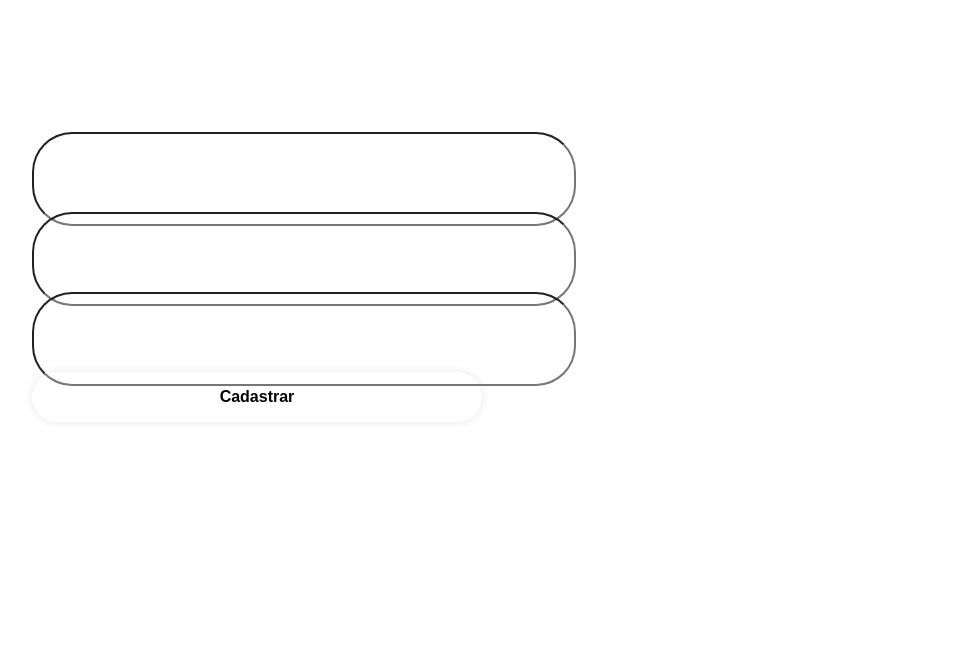
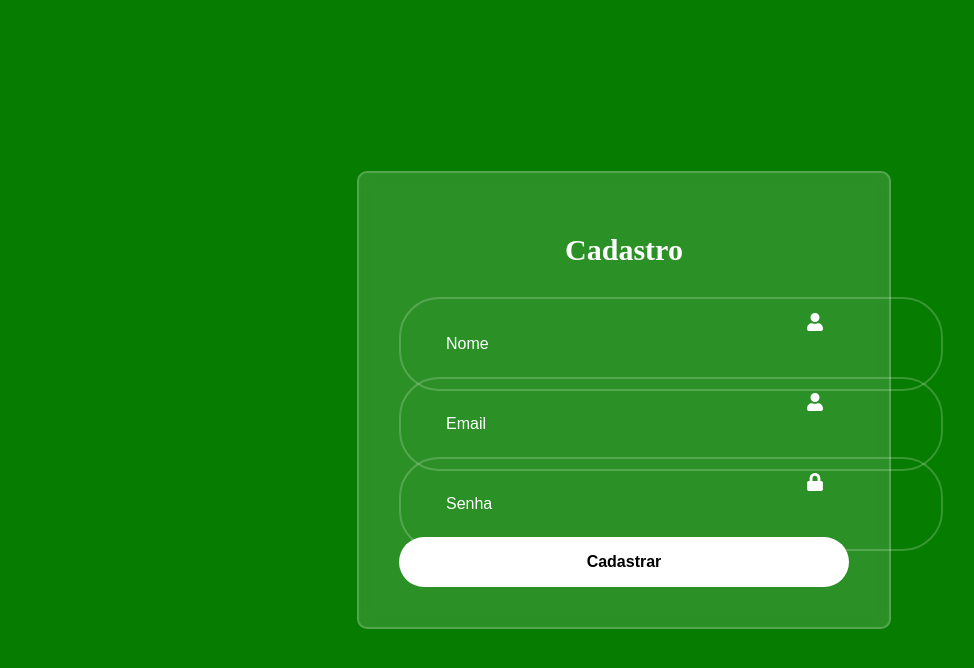
Before and after one commit to Ian-LS-Cesar/Controle-Financeiro, a React (Vite) app in the folder front/: page / in a window 1280 px wide. Shown: the top 668 px of the page, without its empty margins (16-990 px from the left). Built offline with nearby package versions, Linux system fonts and the light colour scheme.

Commit message:
cadastro e login funcionais

```diff
--- a/front/src/components/Login/Login.css
+++ b/front/src/components/Login/Login.css
@@ -1,12 +1,19 @@
-/* Precisa arrumar um jeito de tirar o sombreamento do texot e da borda do login */
+body {
+    min-height: 100vh;
+    margin: 0;
+    display: flex;
+    align-items: center;
+    justify-content: center;
+    background: #067d00; /* ou qualquer cor de fundo desejada */
+}
+
 .container {
     width: 450px;
     background-color: rgba(255,255,255, 0.15);
     backdrop-filter: blur(10px);
-    border: 2px sold rgba(rgba(255,255,255, 0.2));
+    border: 2px solid rgba(255,255,255, 0.2);
     padding:40px;
     border-radius: 10px;
-
 }
 
 .container h1{
@@ -27,11 +34,13 @@
     height: 100%;
     background-color: transparent;
     outline: none;
-    border: rgba(rgba(255,255,255, 0.2));
+    border: 2px solid rgba(255,255,255, 0.2);
     border-radius: 40px;
     font-size:16px;
     color: #fff;
     padding: 20px 45px;
+    box-shadow: none; /* remove sombra */
+    text-shadow: none; /* remove sombra do texto */
 }
 
 .input-field input::placeholder{
@@ -45,8 +54,6 @@
     transform: translateY(-50%);
     font-size:18px;
     color: #fff;
-
-
 }
 
 .container button{
@@ -56,10 +63,9 @@
     border: none;
     outline: none;
     border-radius: 40px;
-    box-shadow: 0 0 10px rgba(0,0,0, 0.1);
+    box-shadow: none; /* remove sombra */
     cursor: pointer;
     font-size:16px;
     font-weight: 600;
     text-shadow: none;
-
 }
--- a/front/src/components/Login/Login.jsx
+++ b/front/src/components/Login/Login.jsx
@@ -5,16 +5,16 @@ import { useNavigate } from "react-router-dom";
 import "./Login.css";
 const Login = () => {
   // a primeira le a segunda altera
-  const[username,setUsername] = useState("");
-  const[password, setPassword] = useState("");
+  const[email,setUsername] = useState("");
+  const[senha, setPassword] = useState("");
   const navigate = useNavigate();
 
   const handleSubmit = async (event) => {
     event.preventDefault();
-    const resp = await fetch("http://localhost:4000/api/auth/login", {
+    const resp = await fetch("http://localhost:4000/api//auth/login", {
       method: "POST",
       headers: { "Content-Type": "application/json" },
-      body: JSON.stringify({ email: username, password }),
+      body: JSON.stringify({ email, senha }),
     });
     if (resp.ok) {
       const data = await resp.json();
@@ -59,6 +59,9 @@ const Login = () => {
             {/*</Link */}
 
         </form>
+      {localStorage.getItem("token") && (
+        <p>Seu token: {localStorage.getItem("token")}</p>
+      )}
     </div>
   )
 }
--- a/front/src/components/Transacao/Transacao.jsx
+++ b/front/src/components/Transacao/Transacao.jsx
@@ -13,10 +13,22 @@ export default function Transacao() {
   const [categoriasSelecionadas, setCategoriasSelecionadas] = useState([]);
 
   const navigate = useNavigate();
+
   useEffect(() => {
     if (!token || !userId) {
       navigate("/"); // redireciona para login se não autenticado
+      return;
     }
+    fetch(`http://localhost:4000/api/users/${userId}`, {
+      headers: {
+        "Authorization": "Bearer " + token
+      }
+    })
+      .then(resp => resp.json())
+      .then(data => {
+        // faça algo com os dados, se necessário
+        // console.log(data);
+      });
   }, [token, userId, navigate]);
 
   // Carrega categorias ao montar o componente
--- a/front/src/components/cadastro/Cadastro.jsx
+++ b/front/src/components/cadastro/Cadastro.jsx
@@ -5,15 +5,26 @@ import "./Cadastro.css";
 
 const Cadastro = () => {
   const navigate = useNavigate();
-  const [name, setName] = useState("");
-  const [username, setUsername] = useState("");
-  const [password, setPassword] = useState("");
+  const [nome, setName] = useState("");
+  const [email, setUsername] = useState("");
+  const [senha, setPassword] = useState("");
 
   const handleCadastro = async (event) => {
-    event.preventDefault();
-    alert("enviando dados:" + name + username + password);
+  event.preventDefault();
+  const resp = await fetch("http://localhost:4000/api/users", {
+    method: "POST",
+    headers: { "Content-Type": "application/json" },
+    body: JSON.stringify({ user: { nome, email, senha } }),
+  });
+  if (resp.ok) {
+    alert("Cadastro realizado!");
     navigate("/Login");
+  } else {
+    const error = await resp.text();
+    console.log("Erro do backend:", error);
+    alert("Erro ao cadastrar!");
   }
+}
 
   return (
     <div className='container'>
```
Also changed, not shown: 1 other file (tests, documents, lock files or other folders).
